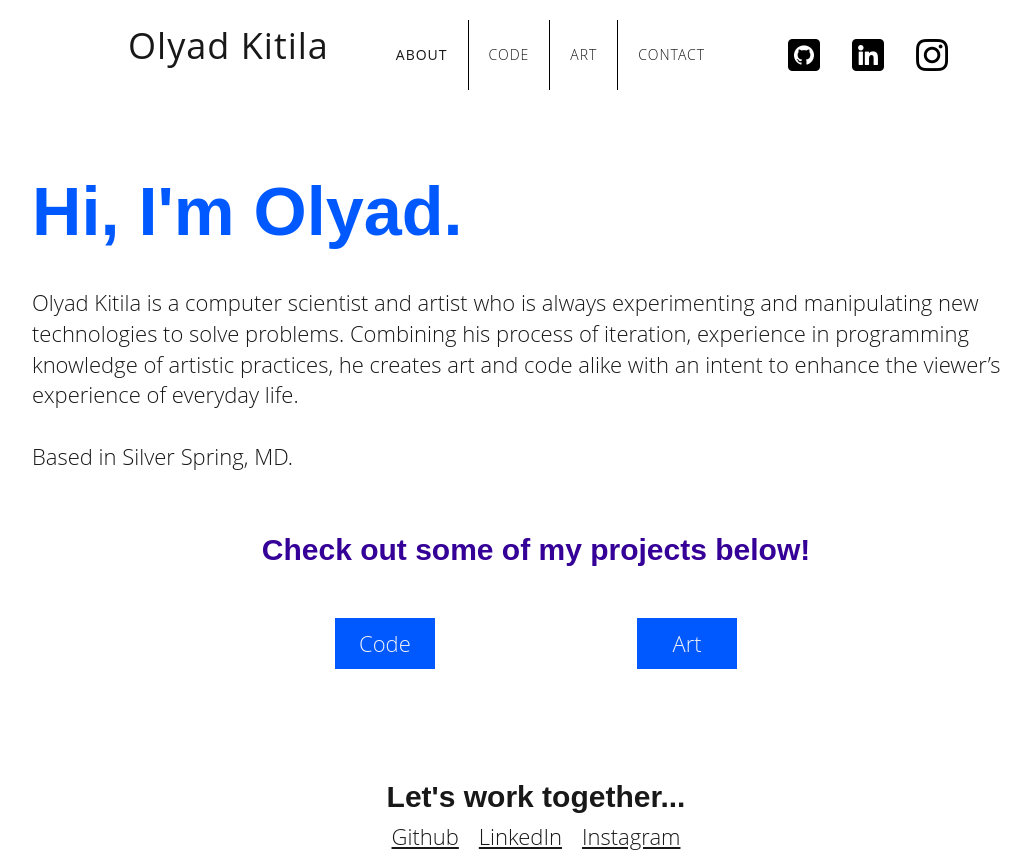
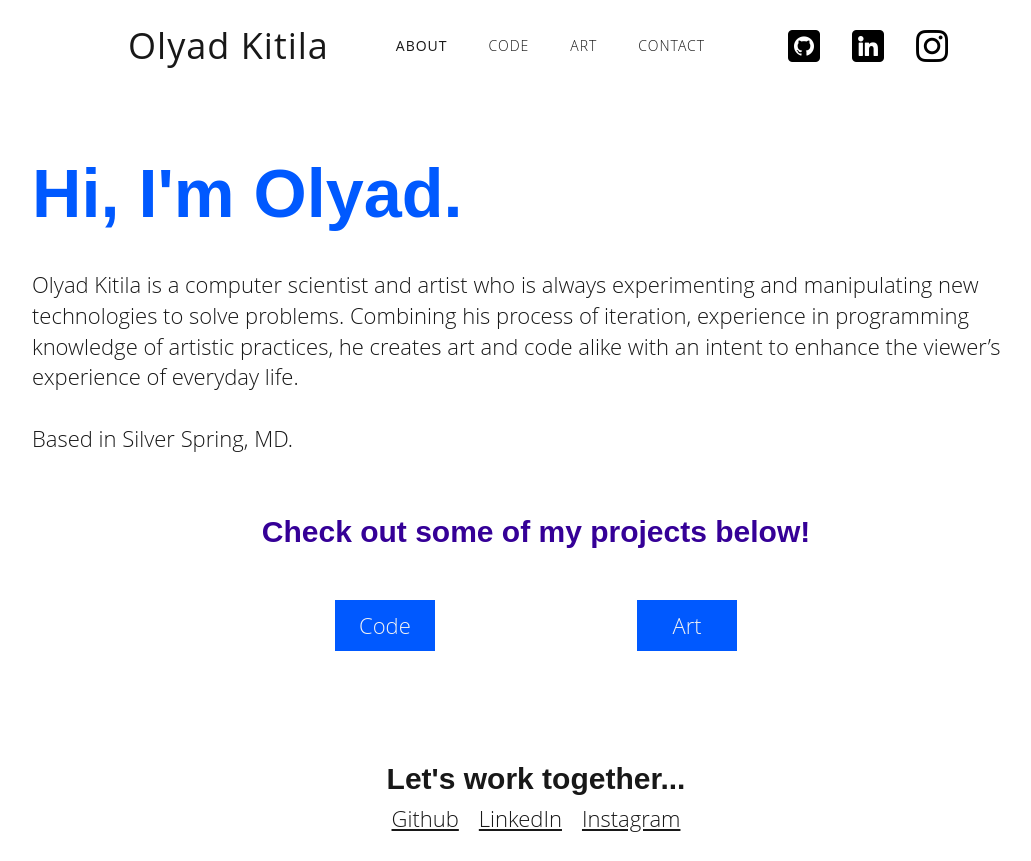
Before and after one commit to thymetime/Module-12-React, a React (Vite) app in the folder Portfolio/: page / in a window 1280 px wide. Shown: the whole page, without its empty margins (104-1135 px from the left). Built offline with nearby package versions, Linux system fonts and the light colour scheme.

Commit message:
fix nav spacing + formatting

```diff
--- a/Portfolio/src/Nav.css
+++ b/Portfolio/src/Nav.css
@@ -36,6 +36,7 @@ override bootstrap CSS rules with the same name
 .nav-item_custom {
     font-size: 1.2rem;
     padding: 0 2rem;
+    line-height: 0;
 }
 
 .nav-icons_custom {
@@ -48,9 +49,10 @@ override bootstrap CSS rules with the same name
 
 .contact-icons {
     max-width: 50%;
-    min-width: 1.6rem;
+    min-width: 2.4rem;
     height: auto;
     margin: 1rem auto;
+    padding: 0;
 }
 
 .nav-link {
```
